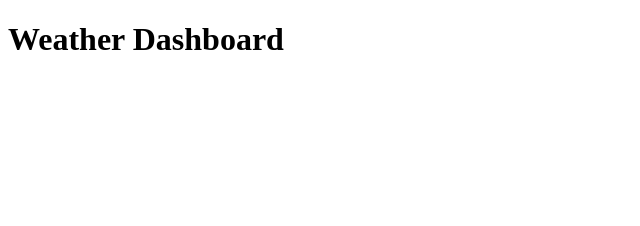
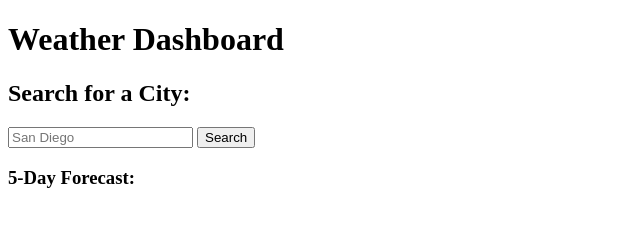
Before and after one commit to demkoa01/Weather-Dashboard, a plain HTML site: page index.html in a window 1280 px wide. Shown: the whole page, without its empty margins (0-640 px from the left). Drawn offline with Linux system fonts and the light colour scheme.

Commit message:
add title, search bar, and 5-day forecast sections

```diff
--- a/index.html
+++ b/index.html
@@ -4,16 +4,35 @@
         <meta http-equiv="X-UA-Compatible" content="IE=edge">
         <meta name="viewport" content="width=device-width initial-scale=1.0">
         <title>Weather Dashboard</title>
+
+        <!-- link stylesheet -->
         <link rel="stylesheet" href="assets/style.css">
     </head>
 
     <body>
+        <!-- header section of page -->
         <header class="hero">
             <h1>Weather Dashboard</h1>
         </header>
 
-        <div></div>
+        <!-- left side of page w/ city search section-->
+        <div class="city-search">
+            <form>
+                <h2>Search for a City:</h2>
+                <input type="text" id="city" placeholder="San Diego">
+                <button type="submit" class="btn">Search</button>
+            </form>
+        </div>
 
+        <!-- top of page that displays city's current weather -->
+        <div class="current-day"></div>
+
+        <!-- 5-day forecast of city's weather -->
+        <div class="5-day-forecast">
+            <h3>5-Day Forecast:</h3>
+        </div>
+
+        <!-- link js file -->
         <script src="assets/script.js"></script>
     </body>
 
```
